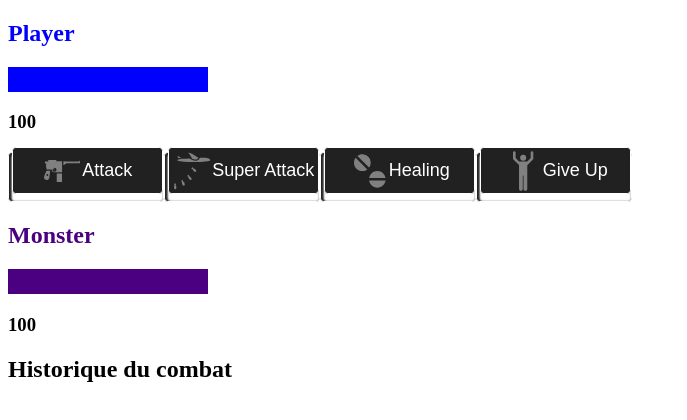
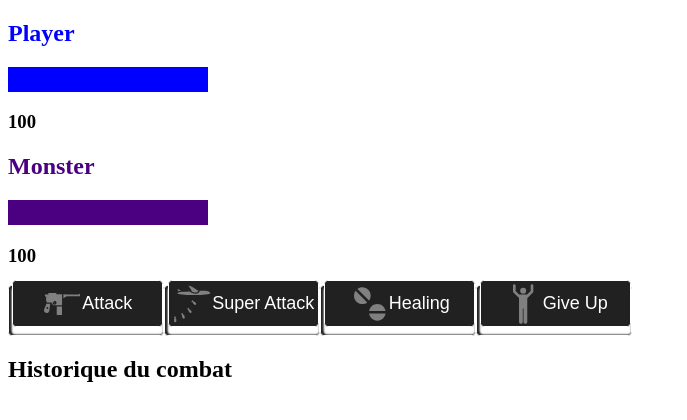
Before and after one commit to Nicolas-Puchois/MonsterSlayer-Angular, an Angular app: page / in a window 1280 px wide. Shown: the top 420 px of the page, without its empty margins (0-687 px from the left). Built offline with nearby package versions, Linux system fonts and the light colour scheme.

Commit message:
style(): change display organisation of components

```diff
--- a/src/app/app.component.html
+++ b/src/app/app.component.html
@@ -1,4 +1,5 @@
 <app-playerstats></app-playerstats>
+
+<app-monsterstats></app-monsterstats>
 <app-actions></app-actions>
-<app-monsterstats></app-monsterstats>
 <app-logs></app-logs>
```
